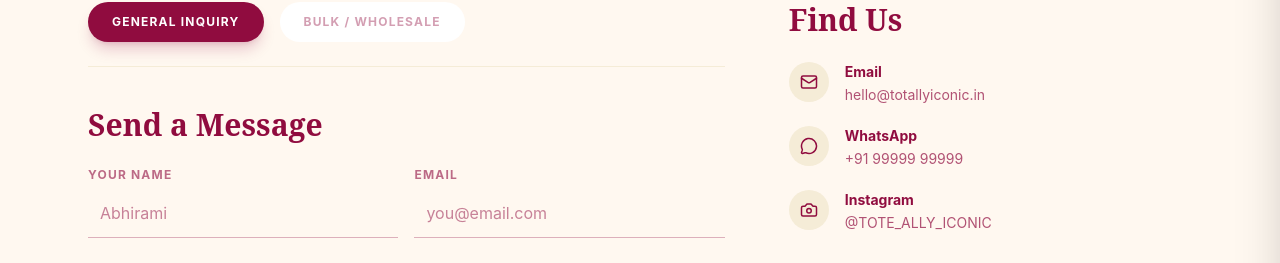
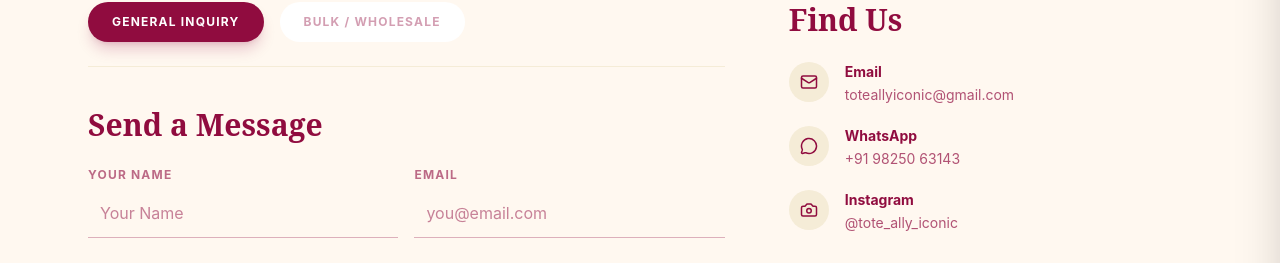
Before and after one commit to technology67613/ToteAly, a Next.js app: page /contact in a window 1280 px wide. Shown: the part 380-643 px from the top of the page. Built offline with nearby package versions, Linux system fonts and the light colour scheme; no server answers; the database is empty.

Commit message:
chore: change customer-facing placeholders to generic professional defaults

```diff
--- a/src/app/checkout/page.tsx
+++ b/src/app/checkout/page.tsx
@@ -227,7 +227,7 @@ export default function CheckoutPage() {
               <div className="grid grid-cols-1 md:grid-cols-2 gap-6">
                 <div className="flex flex-col gap-3">
                   <label className="text-[10px] font-bold uppercase tracking-widest text-[#900C3F]/40 flex items-center gap-2"><User size={12} /> Full Name</label>
-                  <input name="name" value={form.name} onChange={handleFormChange} placeholder="Abhirami Aluvila"
+                  <input name="name" value={form.name} onChange={handleFormChange} placeholder="Your full name"
                     className="w-full px-5 py-4 rounded-2xl bg-[#F8F9FA] border border-[#F5ECD7] focus:outline-none focus:border-[#FF69B4] transition-all font-medium" />
                 </div>
                 <div className="flex flex-col gap-3">
@@ -239,7 +239,7 @@ export default function CheckoutPage() {
 
               <div className="flex flex-col gap-3">
                 <label className="text-[10px] font-bold uppercase tracking-widest text-[#900C3F]/40 flex items-center gap-2"><Phone size={12} /> Phone Number</label>
-                <input name="phone" value={form.phone} onChange={handleFormChange} placeholder="+91 98250 63143" type="tel"
+                <input name="phone" value={form.phone} onChange={handleFormChange} placeholder="+91 98765 43210" type="tel"
                   className="w-full px-5 py-4 rounded-2xl bg-[#F8F9FA] border border-[#F5ECD7] focus:outline-none focus:border-[#FF69B4] transition-all font-medium" />
               </div>
 
--- a/src/app/contact/page.tsx
+++ b/src/app/contact/page.tsx
@@ -151,7 +151,7 @@ function ContactForm() {
               <div className="grid grid-cols-2 gap-4">
                 <div className="flex flex-col gap-1.5">
                   <label className="text-xs font-bold uppercase tracking-widest text-[#900C3F]/60">Your Name</label>
-                  <input value={form.name} onChange={e => setForm({...form, name: e.target.value})} placeholder="Abhirami" required
+                  <input value={form.name} onChange={e => setForm({...form, name: e.target.value})} placeholder="Your Name" required
                     className="w-full p-3 border-b border-[#900C3F]/30 bg-transparent focus:outline-none focus:border-[#FF69B4] transition-colors" />
                 </div>
                 <div className="flex flex-col gap-1.5">
@@ -189,7 +189,7 @@ function ContactForm() {
                 </div>
                 <div>
                   <p className="font-bold text-sm">Email</p>
-                  <a href="mailto:hello@totallyiconic.in" className="text-[#900C3F]/70 text-sm hover:text-[#FF69B4] transition-colors">hello@totallyiconic.in</a>
+                  <a href="mailto:toteallyiconic@gmail.com" className="text-[#900C3F]/70 text-sm hover:text-[#FF69B4] transition-colors">toteallyiconic@gmail.com</a>
                 </div>
               </div>
               <div className="flex gap-4 items-start">
@@ -198,9 +198,9 @@ function ContactForm() {
                 </div>
                 <div>
                   <p className="font-bold text-sm">WhatsApp</p>
-                  <a href="https://wa.me/919999999999" target="_blank" rel="noopener noreferrer"
+                  <a href="https://wa.me/919825063143" target="_blank" rel="noopener noreferrer"
                     className="text-[#900C3F]/70 text-sm hover:text-[#FF69B4] transition-colors">
-                    +91 99999 99999
+                    +91 98250 63143
                   </a>
                 </div>
               </div>
@@ -210,9 +210,9 @@ function ContactForm() {
                 </div>
                 <div>
                   <p className="font-bold text-sm">Instagram</p>
-                  <a href="https://instagram.com/TOTE_ALLY_ICONIC" target="_blank" rel="noopener noreferrer"
+                  <a href="https://instagram.com/tote_ally_iconic" target="_blank" rel="noopener noreferrer"
                     className="text-[#900C3F]/70 text-sm hover:text-[#FF69B4] transition-colors">
-                    @TOTE_ALLY_ICONIC
+                    @tote_ally_iconic
                   </a>
                 </div>
               </div>
--- a/src/app/profile/page.tsx
+++ b/src/app/profile/page.tsx
@@ -396,7 +396,7 @@ export default function ProfilePage() {
                         type="tel"
                         value={profileData.phone}
                         onChange={(e) => setProfileData({...profileData, phone: e.target.value})}
-                        placeholder="+91 98250 63143"
+                        placeholder="+91 98765 43210"
                         className="p-3 bg-[#F5ECD7]/30 border border-[#F5ECD7] rounded-xl focus:outline-none focus:border-[#FF69B4]"
                       />
                     </div>
--- a/src/components/admin/AdminSettingsTab.tsx
+++ b/src/components/admin/AdminSettingsTab.tsx
@@ -305,7 +305,7 @@ export const AdminSettingsTab = () => {
                   value={settings.whatsapp_number || ''}
                   onChange={e => setSettings({...settings, whatsapp_number: e.target.value})}
                   className="w-full pl-12 pr-4 py-3 rounded-xl bg-slate-50 border border-slate-200 font-bold text-sm focus:bg-white focus:ring-2 focus:ring-emerald-500/20 focus:border-emerald-500/30 focus:outline-none transition-all"
-                  placeholder="98250 63143"
+                  placeholder="98765 43210"
                 />
               </div>
             </div>
```
